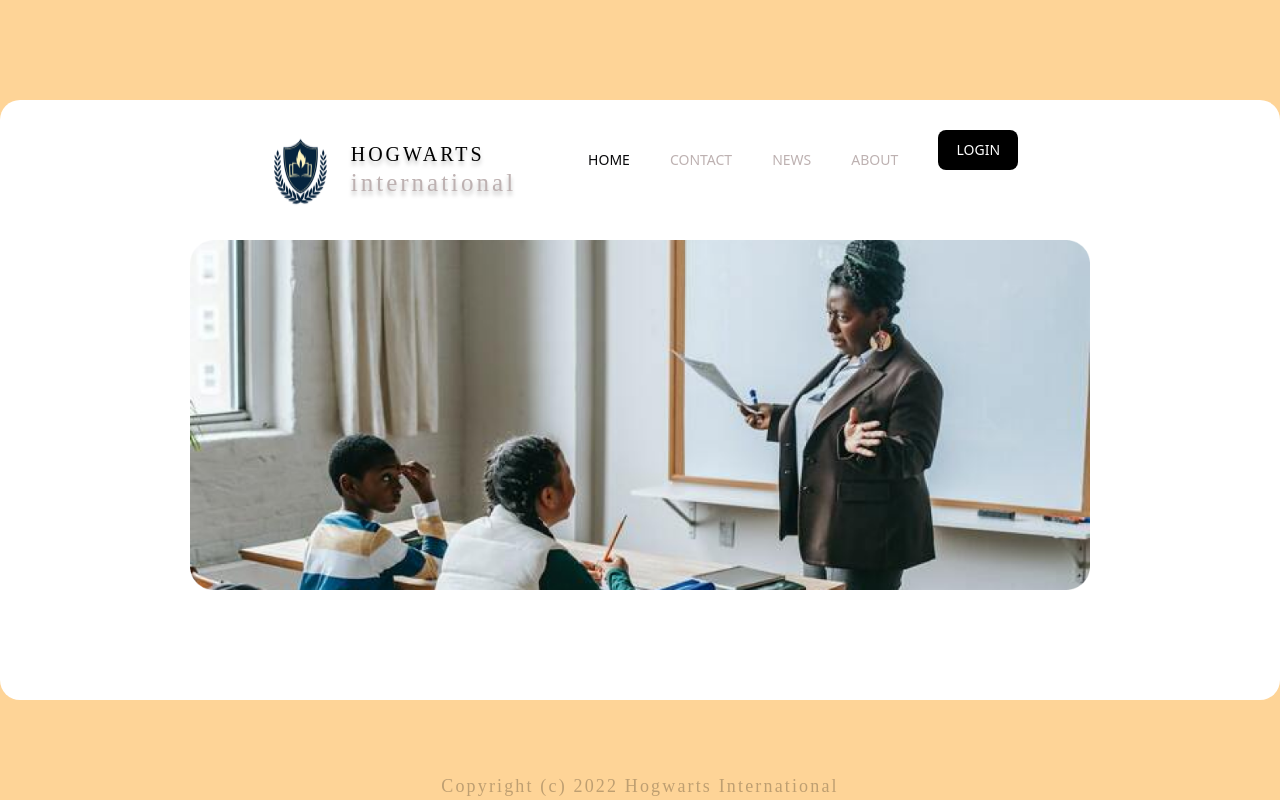
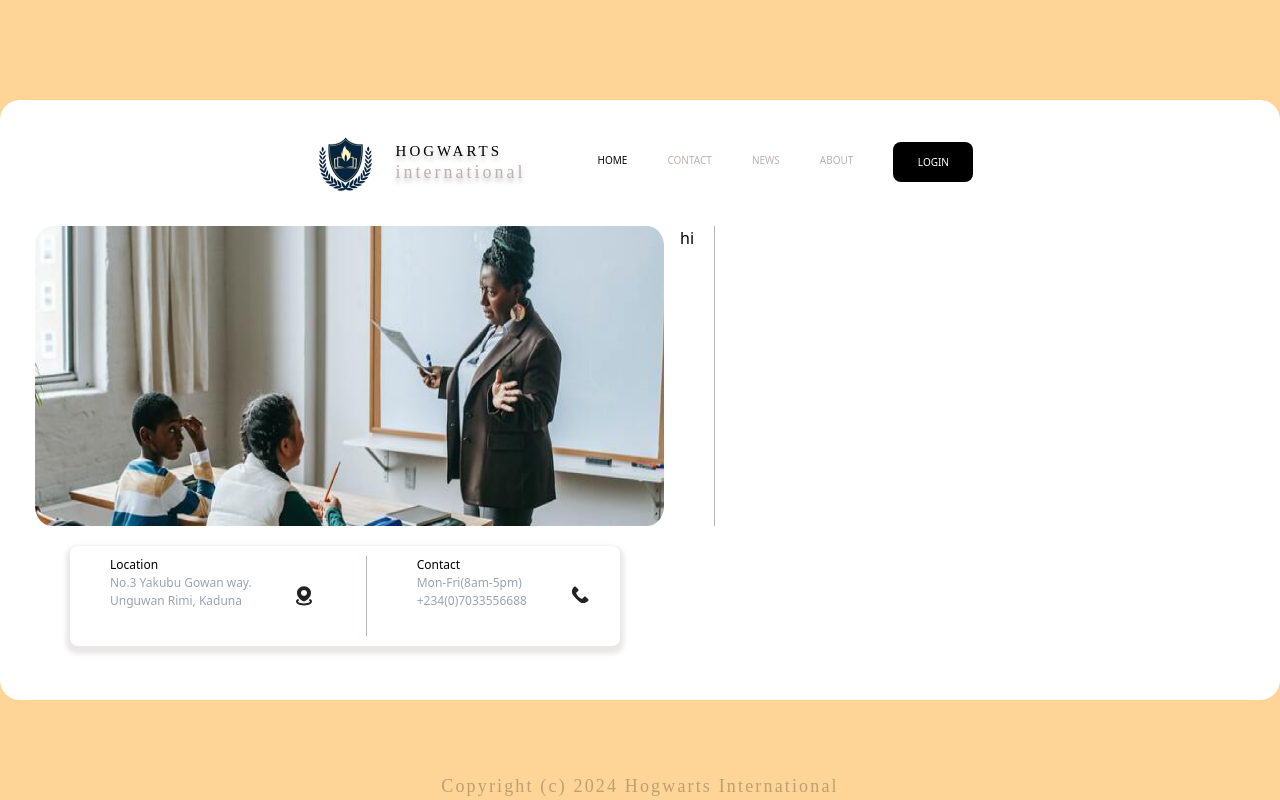
Before and after one commit to bibcode/hogwarts, a React (Create React App) app: page / in a window 1280 px wide. Built offline with nearby package versions, Linux system fonts and the light colour scheme.

Commit message:
add location

```diff
--- a/src/App.js
+++ b/src/App.js
@@ -5,12 +5,10 @@ function App() {
   return (
     <div className="App">
       <div className="container">
-        <div className="bg-white component">
         <Navbar/>
           <Home/>
-        </div>
       </div>
-      <p>Copyright (c) 2022 Hogwarts International</p>
+      <p className="footer">Copyright (c) 2024 Hogwarts International</p>
     </div>
   );
 }
--- a/src/home.js
+++ b/src/home.js
@@ -1,9 +1,47 @@
-import img from  './Image Carousel.png';
+import img from './Image Carousel.png';
 
 const Home = () => {
     return (
-        <div className="home bg-white">
-            <img className='carousel bg-white' src={img} alt="img Carousel" />
+        <div className="home flex">
+            <div className="img">
+                <img className='carousel' src={img} alt="img Carousel" />
+                <div className=" info bg-white rounded-lg flex">
+                    <div className='location flex'>
+                        <div>
+                            <h2>Location</h2>
+                            <p className='text-gray-400'>No.3 Yakubu Gowan way.</p>
+                            <p className='text-gray-400'>Unguwan Rimi, Kaduna</p>
+                        </div>
+                        <div className="mt-7 ml-10">
+                            <svg xmlns="http://www.w3.org/2000/svg" width="24" height="24" viewBox="0 0 24 24" fill="none">
+                                <path fill-rule="evenodd" clip-rule="evenodd" d="M12.383 17.3658C13.8461 16.6437 19 13.7591 19 8.95455C19 5.26429 15.866 2.27274 12 2.27274C8.13401 2.27274 5 5.26429 5 8.95455C5 13.7591 10.1539 16.6437 11.617 17.3658C11.8617 17.4866 12.1383 17.4866 12.383 17.3658ZM12 11.8182C13.6569 11.8182 15 10.5361 15 8.95455C15 7.37301 13.6569 6.09092 12 6.09092C10.3431 6.09092 9 7.37301 9 8.95455C9 10.5361 10.3431 11.8182 12 11.8182Z" fill="#222222" />
+                                <path d="M18.0622 16.1136C18.6766 16.549 19 17.0428 19 17.5455C19 18.0481 18.6766 18.5419 18.0622 18.9773C17.4478 19.4126 16.5641 19.7741 15.5 20.0254C14.4359 20.2768 13.2288 20.4091 12 20.4091C10.7712 20.4091 9.56414 20.2768 8.5 20.0254C7.43587 19.7741 6.5522 19.4126 5.93782 18.9773C5.32344 18.542 5 18.0481 5 17.5455C5 17.0428 5.32344 16.549 5.93782 16.1136" stroke="#222222" stroke-width="2" stroke-linecap="round" />
+                            </svg>
+                        </div>
+
+                    </div>
+                    <div className='contact flex'>
+                        <div>
+                            <h2>Contact</h2>
+                            <p className='text-gray-400'>Mon-Fri(8am-5pm)</p>
+
+
+                            <p className='text-gray-400'>+234(0)7033556688</p>
+                        </div>
+                        <div className="mt-7 ml-10">
+                            <svg xmlns="http://www.w3.org/2000/svg" width="24" height="24" viewBox="0 0 24 24" fill="none">
+                                <path d="M6.67962 3.32038L7.29289 2.70711C7.68342 2.31658 8.31658 2.31658 8.70711 2.70711L11.2929 5.29289C11.6834 5.68342 11.6834 6.31658 11.2929 6.70711L9.50048 8.49952C9.2016 8.7984 9.1275 9.255 9.31653 9.63307C10.4093 11.8186 12.1814 13.5907 14.3669 14.6835C14.745 14.8725 15.2016 14.7984 15.5005 14.4995L17.2929 12.7071C17.6834 12.3166 18.3166 12.3166 18.7071 12.7071L21.2929 15.2929C21.6834 15.6834 21.6834 16.3166 21.2929 16.7071L20.6796 17.3204C18.5683 19.4317 15.2257 19.6693 12.837 17.8777L11.6286 16.9714C9.88504 15.6638 8.33622 14.115 7.02857 12.3714L6.12226 11.163C4.33072 8.7743 4.56827 5.43173 6.67962 3.32038Z" fill="#222222" />
+                            </svg>
+                        </div>
+                    </div>
+
+                </div>
+
+            </div>
+            <div className="news">
+                hi
+            </div>
+
         </div>
     );
 }
--- a/src/index.css
+++ b/src/index.css
@@ -2,7 +2,7 @@
 @tailwind components;
 @tailwind utilities;
 
-*{
+body{
   background-color: #fed497;
   box-sizing: border-box;
 }
@@ -23,6 +23,7 @@
 /* Header */
 .main{
   justify-content: center;
+  font-size: 10px;
   color: #bdb1b1;
   background-color: #fff;
   margin: 30px;
@@ -30,17 +31,17 @@
 }
 
 .carousel{
-  width: 900px;
-  height: 350px;
+  padding-right: 50px;
+  display: block;
+  border-right: 1px  #bdb1b1 solid;
+  justify-content: left;
+  width: 680px;
+  height: 300px;
   position: relative;
-  margin: auto;
-  top: 0;
-  bottom: 0;
-  left: 0;
-  right: 0;
+  left: 35px;
 }
 
-p{
+.footer{
 position: fixed;
 color: rgba(0, 0, 0, 0.25);
 text-align: center;
@@ -54,14 +55,35 @@ right: 0;
 h1{
 text-shadow: 0px 4px 4px rgba(0, 0, 0, 0.25);
 font-family: Germania One;
-font-size: 20px;
+font-size: 15px;
 line-height: 124.6%;
 letter-spacing: 3px
 }
-h2{
+.inter{
 text-shadow: 0px 4px 4px rgba(0, 0, 0, 0.25);
 font-family: Germania One;
-font-size: 25px;
+font-size: 18px;
 line-height: 124.6%; /* 31.15px */
 letter-spacing: 3px
 }
+
+.info{
+  position: relative;
+  box-shadow: 0px 4px 4px 4px rgba(170, 159, 159, 0.25);
+  margin: 20px;
+  margin-left: 70px;
+  padding: 10px;
+  width: 550px;
+  font-size: 12px;
+  height: 100px;
+}
+
+.location{
+  border-right: 1px #bdb1b1 solid;
+  padding-right: 50px;
+  margin-left: 30px;
+}
+
+.contact{
+  padding-left: 50px;
+}
--- a/src/navbar.js
+++ b/src/navbar.js
@@ -3,21 +3,21 @@ import img from './School logo.png'
 const Navbar = () => {
     return (
         <div className="main text-sm">
-                <div className="logo flex bg-white mr-10">
-                   <img className='bg-white' src={img} alt="logo" />
+                <div className="logo flex  mr-10">
+                   <img className='' src={img} alt="logo" />
                    <div className='m-3'>
-                   <h1 className='bold text-black bg-white '>HOGWARTS</h1>
-                   <h2 className='bg-white'>international</h2>
+                   <h1 className='bold text-black  '>HOGWARTS</h1>
+                   <h2 className='inter'>international</h2>
                    </div>
                 </div>
-                <div className='bg-white flex '>
-                <ul className='flex m-5 cursor-pointer bg-white mr-10'>
-                        <li className='bold text-zinc-950 bg-white'>HOME</li>
-                        <li className='ml-10 bg-white'>CONTACT</li>
-                        <li className='ml-10 bg-white'>NEWS</li>
-                        <li className='ml-10 bg-white'>ABOUT</li>
+                <div className=' flex '>
+                <ul className='flex m-5 cursor-pointer  mr-10'>
+                        <li className='bold text-zinc-950 '>HOME</li>
+                        <li className='ml-10 '>CONTACT</li>
+                        <li className='ml-10 '>NEWS</li>
+                        <li className='ml-10 '>ABOUT</li>
                     </ul>
-                <button className='bg-black w-20 h-10 text-white rounded-lg border-none'>LOGIN</button>
+                <button className='bg-black w-20 h-10 text-white rounded-lg border-none mt-3'>LOGIN</button>
                 </div>
         </div>
     );
```
